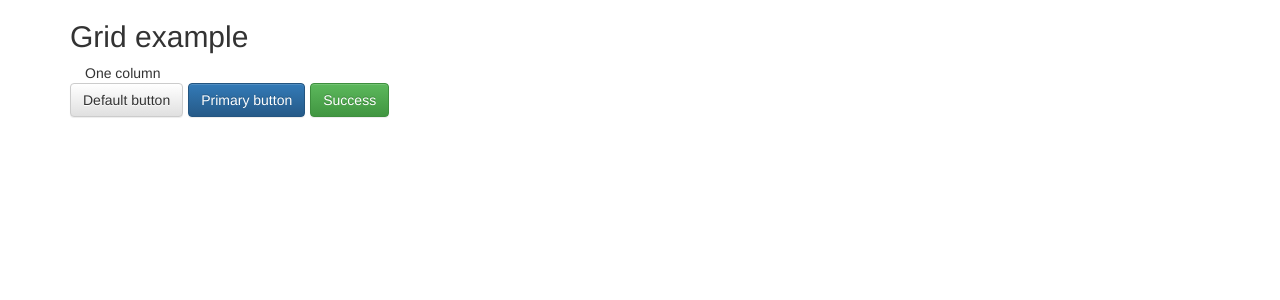
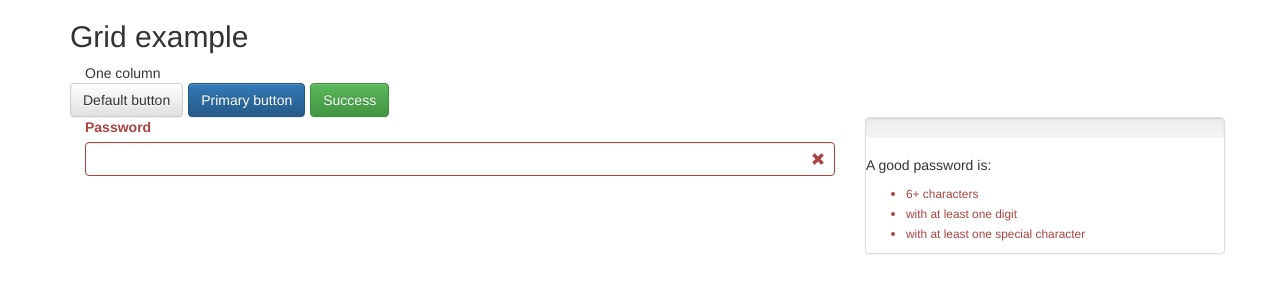
Before and after one commit to Buri22/wtc, a React (Create React App) app in the folder WTC_React/: page / in a window 1280 px wide. Shown: the top 300 px of the page. Built offline with nearby package versions, Linux system fonts and the light colour scheme.

Commit message:
Create PasswordInput field with password strength meter

```diff
--- a/WTC_React/src/App.js
+++ b/WTC_React/src/App.js
@@ -1,5 +1,8 @@
 import React, {Component} from 'react';
 import {Button, Grid, Row, Col, ButtonToolbar, Table} from 'react-bootstrap';
+
+// testing components
+import PasswordInput from './components/passwordInput/PasswordInput';
 
 class App extends Component {
   render () {
@@ -18,6 +21,8 @@ class App extends Component {
           <Button bsStyle="primary">Primary button</Button>
           <Button bsStyle="success">Success</Button>
         </ButtonToolbar>
+
+        <PasswordInput/>
       </div>
     );
   }
--- /dev/null
+++ b/WTC_React/src/components/passwordInput/PasswordField.js
@@ -0,0 +1,44 @@
+import React, {Component} from 'react';
+import {FormGroup, FormControl, ControlLabel} from 'react-bootstrap';
+
+import classNames from 'classnames';
+
+export default class PasswordField extends Component {
+    constructor(props) {
+        super(props);
+        this.handlePasswordChange = this.handlePasswordChange.bind(this);
+    }
+
+    handlePasswordChange(ev) {
+        let { onPasswordChange } = this.props;
+
+        onPasswordChange(ev.target.value);
+    }
+
+    inputColor() {
+        let { satisfiedPercent } = this.props;
+        let percentage = satisfiedPercent();
+
+        return classNames({
+            error: (percentage < 33.4),
+            success: (percentage >= 66.7),
+            warning: (percentage >= 33.4 && percentage < 66.7)
+        });
+    }
+
+    render() {
+        let { password } = this.props;
+
+        return (
+            <FormGroup validationState={this.inputColor()}>
+                <ControlLabel>Password</ControlLabel>
+                <FormControl
+                    type='password'
+                    value={password}
+                    onChange={this.handlePasswordChange}
+                />
+                <FormControl.Feedback />
+            </FormGroup>
+        );
+    }
+}
--- /dev/null
+++ b/WTC_React/src/components/passwordInput/PasswordInput.js
@@ -0,0 +1,81 @@
+import React, {Component} from 'react';
+import {Grid, Row, Col} from 'react-bootstrap';
+
+import StrengthMeter from './StrengthMeter';
+import PasswordField from './PasswordField';
+
+const SPECIAL_CHARS_REGEX = /[^A-Za-z0-9]/;
+const DIGIT_REGEX = /[0-9]/;
+
+export default class PasswordInput extends Component {
+    constructor(props) {
+        super(props);
+        this.state = { password: '' };
+
+        this.changePassword = this.changePassword.bind(this);
+        this.satisfiedPercent = this.satisfiedPercent.bind(this);
+    }
+
+    changePassword(password) {
+        this.setState({ password });
+    }
+    satisfiedPercent() {
+        let { goodPasswordPrinciples } = this.props;
+        let { password } = this.state;
+
+        let satisfiedCount = goodPasswordPrinciples.map(p => p.predicate(password))
+                                                    .reduce((count, satisfied) =>
+                                                        count + (satisfied ? 1 : 0)
+                                                    , 0);
+
+        let principlesCount = goodPasswordPrinciples.length;
+
+        return (satisfiedCount / principlesCount) * 100.0;
+    }
+
+    render() {
+        let { goodPasswordPrinciples } = this.props;
+        let { password } = this.state;
+
+        return (
+            <Grid>
+                <Row>
+                    <Col md={8}>
+                        <PasswordField
+                            password={password}
+                            onPasswordChange={this.changePassword}
+                            satisfiedPercent={this.satisfiedPercent}
+                        />
+                    </Col>
+                    <Col md={4}>
+                        <StrengthMeter
+                            principles={goodPasswordPrinciples}
+                            password={password}
+                            satisfiedPercent={this.satisfiedPercent}
+                        />
+                    </Col>
+                </Row>
+            </Grid>
+        );
+    }
+}
+
+PasswordInput.defaultProps = {
+    goodPasswordPrinciples: [
+        {
+            key: 0,
+            label: '6+ characters',
+            predicate: password => password.length >= 6
+        },
+        {
+            key: 1,
+            label: 'with at least one digit',
+            predicate: password => password.match(DIGIT_REGEX) !== null
+        },
+        {
+            key: 2,
+            label: 'with at least one special character',
+            predicate: password => password.match(SPECIAL_CHARS_REGEX) !== null
+        }
+    ]
+}
--- /dev/null
+++ b/WTC_React/src/components/passwordInput/StrengthMeter.js
@@ -0,0 +1,70 @@
+import React, {Component} from 'react';
+import {Panel, ProgressBar} from 'react-bootstrap';
+
+import classNames from 'classnames';
+
+export default class StrengthMeter extends Component {
+    render() {
+        return (
+            <Panel>
+                <PrinciplesProgress {...this.props}/>
+                <h5>A good password is:</h5>
+                <PrincipleList {...this.props}/>
+            </Panel>
+        );
+    }
+}
+
+class PrincipleList extends Component {
+    principleSatisfied(principle) {
+        let { password } = this.props;
+
+        return principle.predicate(password);
+    }
+    principleClass(principle) {
+        let satisfied = this.principleSatisfied(principle);
+
+        return classNames({
+            ['text-success']: satisfied,
+            ['text-danger']: !satisfied
+        });
+    }
+
+    render() {
+        let { principles } = this.props;
+
+        return (
+            <ul>
+                {principles.map(principle =>
+                <li className={this.principleClass(principle)}>
+                    <small>
+                        {principle.label}
+                    </small>
+                </li>
+                )}
+            </ul>
+        );
+    }
+}
+
+class PrinciplesProgress extends Component {
+    constructor(props) {
+        super(props);
+        this.satisfiedPercent = this.props.satisfiedPercent.bind(this);
+    }
+
+    progressColor() {
+        let percentage = this.satisfiedPercent();
+
+        return classNames({
+            danger: (percentage < 33.4),
+            success: (percentage >= 66.7),
+            warning: (percentage >= 33.4 && percentage < 66.7)
+        });
+    }
+
+    render() {
+        return (<ProgressBar now={this.satisfiedPercent()}
+                            bsStyle={this.progressColor()}/>);
+    }
+}
```
